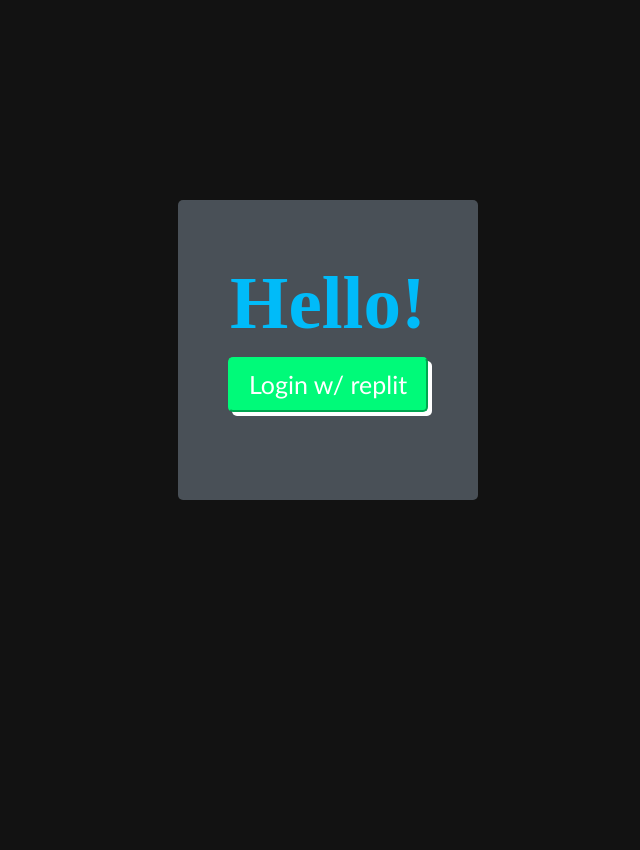
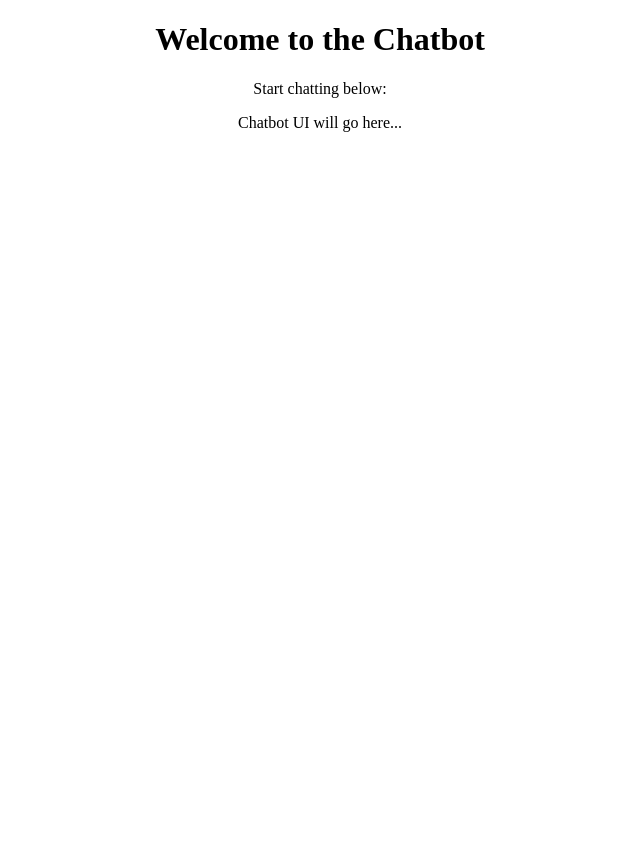
Before and after one commit to TomaOfficer/Simple-OpenAI-Chatbot, a Flask app: template templates/index.html in a window 1280 px wide. Shown: the whole page, without its empty margins (320-960 px from the left). After the commit the page ends 132 px from the top, so only its background shows below. Run offline with Flask 2, Linux system fonts and the light colour scheme; the template is opened without the code that fills it, so the values that code supplies are empty; parts of the project's set-up code (start-up, migrations or seed data) failed here and were passed over; some web fonts are replaced.

Commit message:
Remove auth

```diff
--- /dev/null
+++ b/knowledge/policy.md
@@ -0,0 +1 @@
+Thomas does not work on Tuesdays.
--- a/main.py
+++ b/main.py
@@ -1,20 +1,98 @@
+import os
 from flask import Flask, render_template, request
+from openai import OpenAI
+from dotenv import load_dotenv
 
+load_dotenv()
+
+key = os.getenv("OPENAI_API_KEY")
+
+client = OpenAI(api_key=key)
+
+description = """
+    You are a chatbot for the Thomas Officer design studio who responds to prospective clients with a precise response regarding Thomas' policies.
+"""
+
+instructions = """
+    Do not engage in any other conversations that isn't related to Thomas' services.
+"""
+
+assistant = client.beta.assistants.create(
+    name="Professional Assistant",
+    description=description,
+    instructions=instructions,
+    model="gpt-4o",
+    tools=[{
+        "type": "file_search"
+    }],
+)
+
+# Create Flask app
 app = Flask('app')
 
+
+# Routes
 @app.route('/')
 def hello_world():
-    print(request.headers)
-    return render_template(
-        'index.html',
-        user_id=request.headers['X-Replit-User-Id'],
-        user_name=request.headers['X-Replit-User-Name'],
-        user_roles=request.headers['X-Replit-User-Roles'],
-        user_bio=request.headers['X-Replit-User-Bio'],
-        user_profile_image=request.headers['X-Replit-User-Profile-Image'],
-        user_teams=request.headers['X-Replit-User-Teams'],
-        user_url=request.headers['X-Replit-User-Url']
-    )
+    return render_template('index.html')
+
 
 if __name__ == "__main__":
     app.run(host='0.0.0.0', port=8080)
+
+# For debugging
+print(f"Assistant created with ID: {assistant.id}")
+
+# Create vector store
+vector_store = client.beta.vector_stores.create(name="Policies")
+print(f"Vector store ID - {vector_store.id}")
+
+# Upload Policy File into Vector Store
+file_paths = ["knowledge/policy.md"]
+file_streams = [open(path, "rb") for path in file_paths]
+
+# Use the upload and poll SDK helper to upload the files, add them to the vector store,
+# and poll the status of the file batch for completion.
+file_batch = client.beta.vector_stores.file_batches.upload_and_poll(
+    vector_store_id=vector_store.id, files=file_streams)
+
+# You can print the status and the file counts of the batch to see the result of this operation.
+print(file_batch.status)
+print(file_batch.file_counts)
+
+# Update assistant with new vector store
+assistant = client.beta.assistants.update(
+    assistant_id=assistant.id,
+    tool_resources={"file_search": {
+        "vector_store_ids": [vector_store.id]
+    }},
+)
+
+# Create a thread
+thread = client.beta.threads.create(
+    messages=[{
+        "role": "user",
+        "content": "What is Thomas' working hours?",
+    }])
+
+# Use the create and poll SDK helper to create a run and poll the status of
+# the run until it's in a terminal state.
+
+run = client.beta.threads.runs.create_and_poll(thread_id=thread.id,
+                                               assistant_id=assistant.id)
+
+messages = list(
+    client.beta.threads.messages.list(thread_id=thread.id, run_id=run.id))
+
+message_content = messages[0].content[0].text
+annotations = message_content.annotations
+citations = []
+for index, annotation in enumerate(annotations):
+    message_content.value = message_content.value.replace(
+        annotation.text, f"[{index}]")
+    if file_citation := getattr(annotation, "file_citation", None):
+        cited_file = client.files.retrieve(file_citation.file_id)
+        citations.append(f"[{index}] {cited_file.filename}")
+
+print(message_content.value)
+print("\n".join(citations))
--- a/pyproject.toml
+++ b/pyproject.toml
@@ -8,6 +8,8 @@
 python = ">=3.10.0,<3.11"
 replit = "^3.2.4"
 Flask = "^2.2.0"
+openai = "^1.40.3"
+python-dotenv = "^1.0.1"
 
 [tool.pyright]
 # https://github.com/microsoft/pyright/blob/main/docs/configuration.md
--- a/templates/index.html
+++ b/templates/index.html
@@ -1,158 +1,24 @@
 <!doctype html>
 <html>
 <head>
-	<title>Python Flask ReplAuth</title>
+	<title>Simple OpenAI Chatbot with Custom Knowledge</title>
   <script src="https://replit.com/public/js/repl-auth-v2.js"></script>
 </head>
   <body>
-	{% if user_id %}
     <center>
       <div class="box">
         <center>
-    <div class="box-text-auth">
-      <p>
-        Hello, {{ user_name }}! ({{ user_id }})
-      </p>
+          <div class="box-text">
+            <h1>Welcome to the Chatbot</h1>
+            <p>Start chatting below:</p>
+            <!-- Placeholder for chatbot UI -->
+            <div id="chatbot-ui">
+              <!-- You can add your chatbot UI here -->
+              <p>Chatbot UI will go here...</p>
             </div>
-  <img src="{{ user_profile_image }}" width="200">
-    <center>
-  </center>
-  </div>
-	{% else %}
-  <center>
-    <center>
-      <div class="box">
-        <div class="box-text">
-            <h1>Hello!</h1>
-        </div>
-        <div class="box-button">
-          <button onclick="LoginWithReplit()"> Login w/ replit</button>
           </div>
         </center>
       </div>
     </center>
-
-	{% endif %}
   </body>
-<style>
-  html, body {
-  height: 100%;
-  width: 100%;
-  background-color:#121212;
-}
-
-@font-face {
-  font-family: "Font";
-  src: url("https://css.replit.cool/Chess/src/fonts/Poppins-Bold[1].ttf");
-}
-
-h1{
-  font-family:"Font";
-  font-size:75px;
-  color:#00bbf9;
-}
-
-p{
-  font-family:"Font";
-  font-size:22px;
-  color:#00bbf9;
-}
-
-a{
-  font-family:"Font";
-  color:white;
-  font-size:22px;
-  text-decoration:none;
-  cursor:help;
-  text-shadow:2px 2px #00bbf9;
-}
-
-address{
-  font-family:"Font";
-  font-size:18px;
-  text-shadow:2px 2px #00bbf9;
-}
-
-summary{
-  font-family:"Font";
-  font-size:20px;
-  text-shadow:2px 2px #c400fa;
-  transition:0.7s;
-}
-
-details{
-  font-family:"Font";
-  font-size:20px;
-  text-shadow:2px 2px #c400fa;
-}
-
-::placeholder{
-  font-family:"Font";
-  font-size:25px;
-  color:#787878;
-}
-
-button{
-  width:200px;
-  height:55px;
-  font-family:"Trebuchet MS";
-  font-size:25px;
-  box-shadow:4px 4px white;
-  border-color:#00fa79;
-  color:white;
-  background-color:#00fa79;
-  border-radius:5px;
-}
-
-button:hover{
-  font-family:"Trebuchet MS";
-  font-size:25px;
-  background-color:white;
-  box-shadow:4px 4px #00fa79;
-  color:#00fa79;
-  border-radius:5px;
-  border-color:white;
-  transition:0.7s;
-}
-
-button:disabled{
-  font-family:"Trebuchet MS";
-  font-size:25px;
-  background-color:white;
-  box-shadow:4px 4px #00fa79;
-  border-radius:5px;
-  border-color:#121212;
-  cursor:not-allowed;
-  color:white;
-}
-
-.box-position{
-  position:relative;
-}
-
-.box{
-  width:300px;
-  height:300px;
-  background-color:#495057;
-  border-radius:5px;
-  border-color:white;
-  position:relative;
-  top:150px;
-}
-
-.box-text{
-  position:relative;
-  top:60px;
-}
-
-.box-button{
-  position:relative;
-  top:20px;
-}
-
-.box-text-auth{
-  position:relative;
-  top:10px;
-}
-</style>
 </html>
```
Also changed, not shown: 1 other file. Lines whose indentation alone changed are shown as unchanged.
